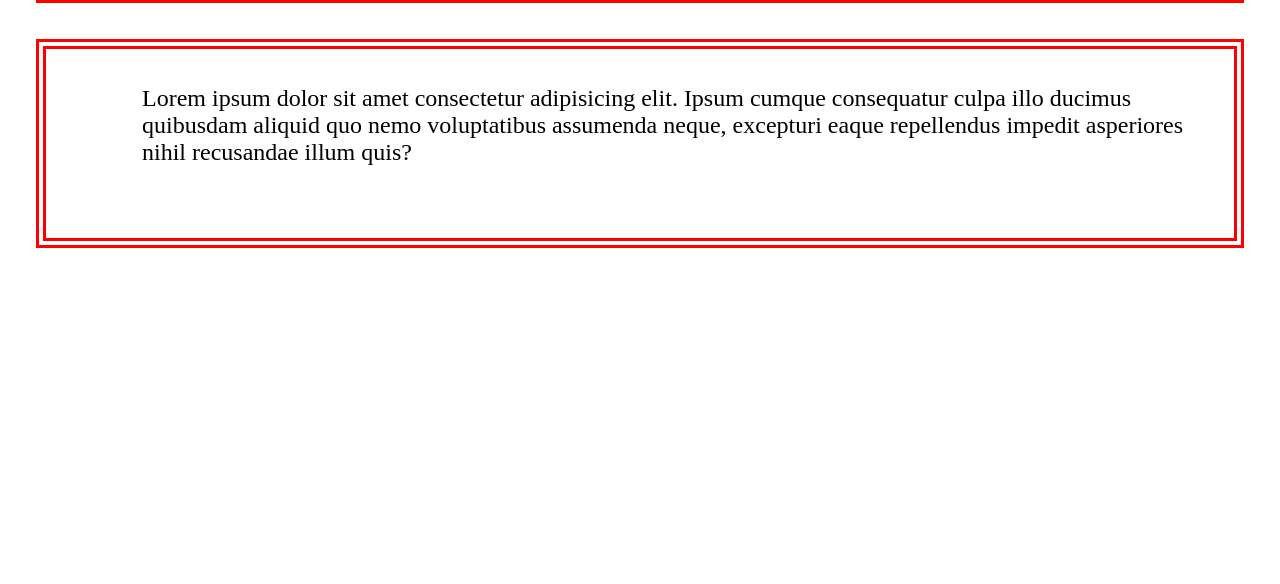
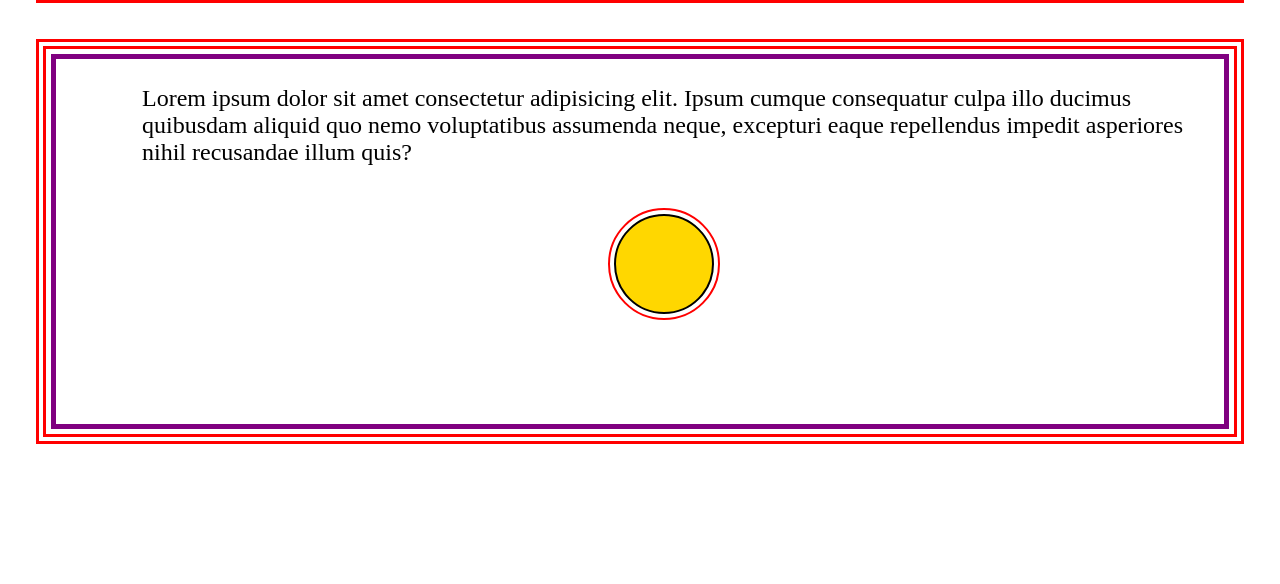
Before and after one commit to CIT85/joseb-pub, a plain HTML site: page w4_css/index.html in a window 1280 px wide. Shown: the part 216-800 px from the top of the page. Drawn offline with Linux system fonts and the light colour scheme.

Commit message:
border raduis to create cirle

```diff
--- a/w4_css/index.html
+++ b/w4_css/index.html
@@ -17,6 +17,7 @@
         <p>Lorem ipsum dolor sit amet consectetur adipisicing elit. Ipsum cumque consequatur culpa illo ducimus
             quibusdam aliquid quo nemo voluptatibus assumenda neque, excepturi eaque repellendus impedit asperiores
             nihil recusandae illum quis?</p>
+            <div class="circle"></div>
     </main>
 </body>
 
--- a/w4_css/main.css
+++ b/w4_css/main.css
@@ -13,5 +13,18 @@
     margin-right: 2em;
     margin-bottom: 2em; */
     padding: 1.5em 2em 3em 4em;
+    outline: 5px solid purple;
+    outline-offset: -20px;
+}
+
+.circle {
+    margin: 3rem auto;
+    background-color: gold;
+    width: 100px;
+    height: 100px;
+    border: 2px solid black;
+    border-radius: 50px;
+    outline: 2px solid red;
+    outline-offset: 0.25rem;
 
 }
```
